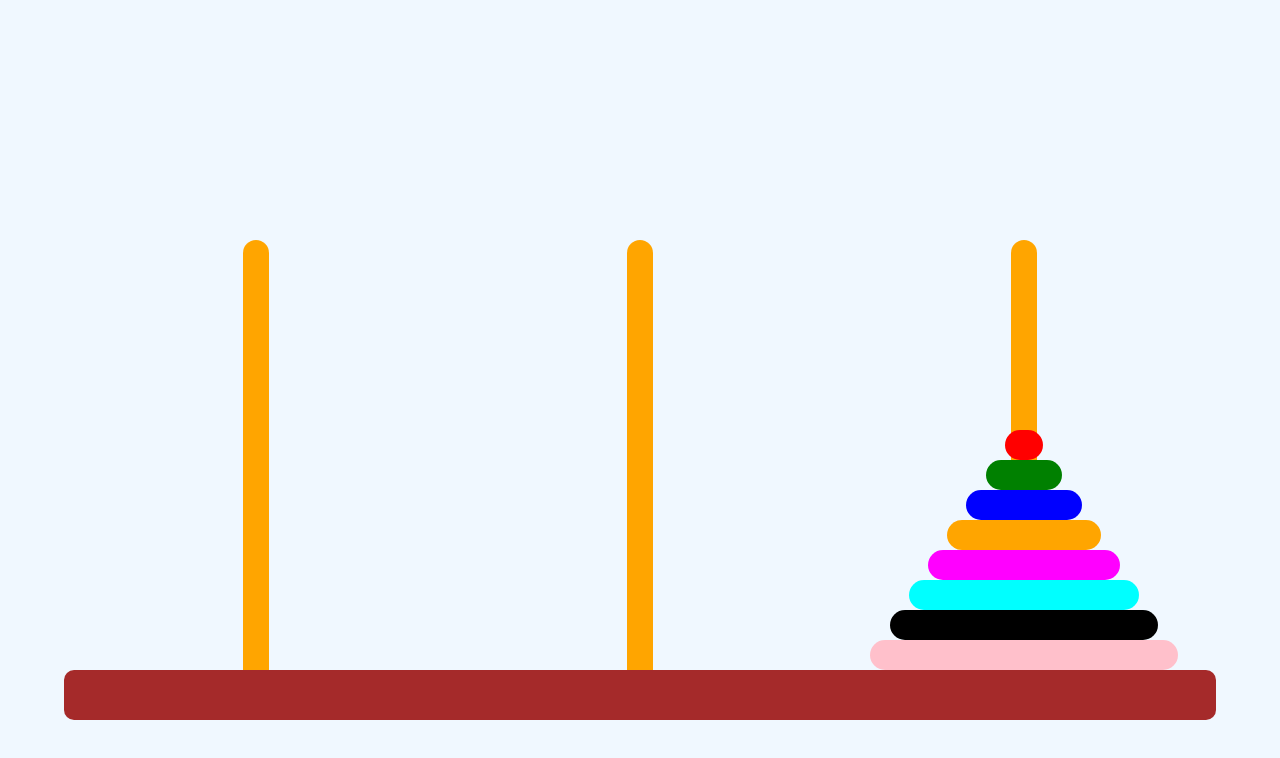
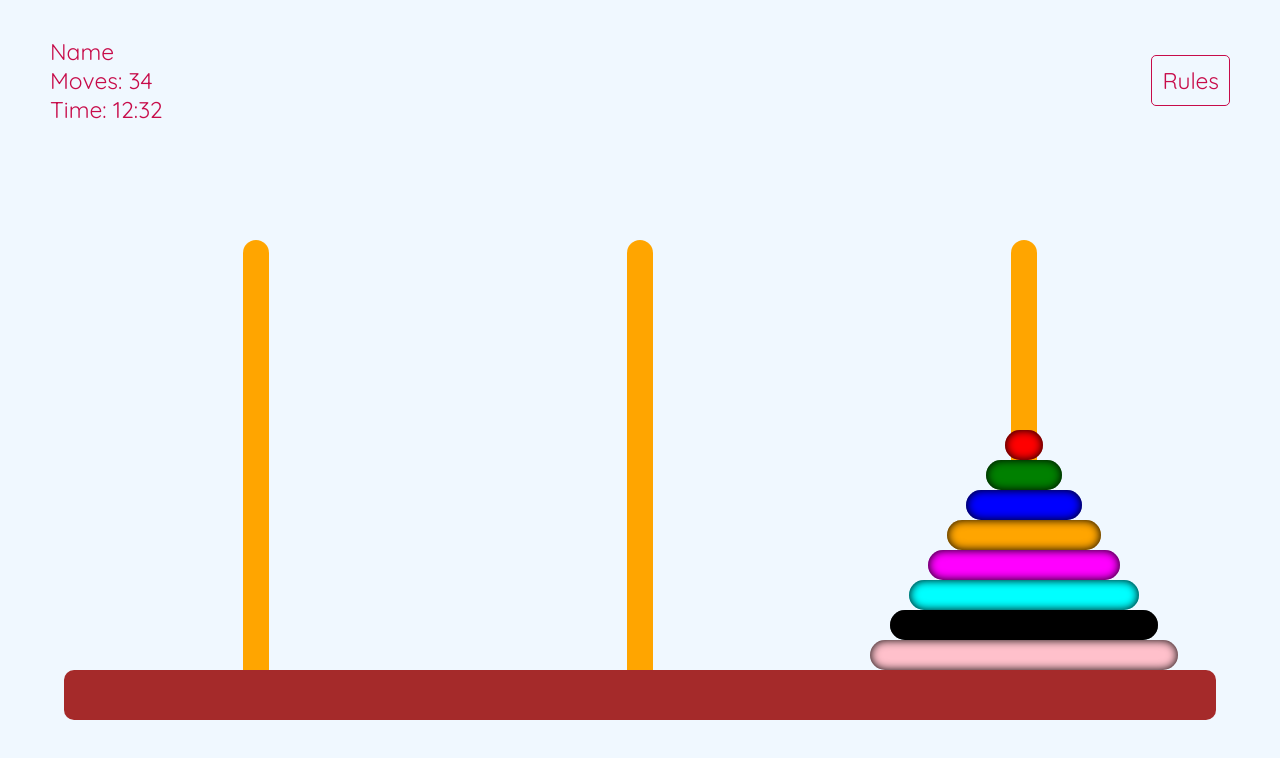
Before and after one commit to Kozaa/Hanoi_Tower_App, a Vue app: page / in a window 1280 px wide. Shown: the top 758 px of the page. Built offline with nearby package versions, Linux system fonts and the light colour scheme.

Commit message:
basic top display

```diff
--- a/public/index.html
+++ b/public/index.html
@@ -6,6 +6,7 @@
     <meta name="viewport" content="width=device-width,initial-scale=1.0">
     <link rel="icon" href="<%= BASE_URL %>favicon.ico">
     <title><%= htmlWebpackPlugin.options.title %></title>
+    <link href="https://fonts.googleapis.com/css2?family=Quicksand:wght@300;400;500&display=swap" rel="stylesheet">
   </head>
   <body>
     <noscript>
--- a/src/App.vue
+++ b/src/App.vue
@@ -1,5 +1,6 @@
 <template>
   <div id="app">
+    <InfoDisplay />
     <div class='slotsWrapper'>
         <RingSlot :rings='slot0'/>
 
@@ -19,12 +20,13 @@
 
 <script>
 import RingSlot from './components/RingSlot.vue';
-
+import InfoDisplay from './components/InfoDisplay.vue';
 
 export default {
   name: 'App',
   components: {
     RingSlot,
+    InfoDisplay,
   },
   data() {
     return {
@@ -88,17 +90,12 @@ export default {
     methods: {
         handleSlotClick: function(ev) {
 
-
         let slotClicked = `slot${ev.target.id}`
-
-
-
-
 
             if(this.selected) {
               if(this[slotClicked].includes(this.selected)) {
-                this.selected = null;
 
+                  this.selected = null;
                   this[slotClicked][0].selected = false;
                   this.previousClick = slotClicked;
 
@@ -106,35 +103,29 @@ export default {
                     if(this[slotClicked][0]) {
                       if(this[slotClicked][0].id > this.selected.id) {
 
-                        this[slotClicked].unshift(this.selected)
-                        this[slotClicked][0].selected = false
-                        this[this.previousClick].shift()
-                        this.selected = null
-                        this.previousClick = slotClicked;
+                        this.handleRingTransfer(slotClicked);
 
-                      } else alert('sorry, illegal move')
-                  } else {
-                        this[slotClicked].unshift(this.selected)
-                        console.log(this[slotClicked])
-                        this[slotClicked][0].selected = false
-                        this[this.previousClick].shift()
-                        this.selected = null
-                        this.previousClick = slotClicked;
-                  }
-                    }
-
+                      } else alert('sorry, illegal move');
+                  } else this.handleRingTransfer(slotClicked);
+              }
             }
             else {
+
               if(this[slotClicked].length === 0) return
+
                 this.selected = this[slotClicked][0];
-
                 this[slotClicked][0].selected = true;
                 this.previousClick = slotClicked;
             }
-
-                             console.log(slotClicked, this.selected)
-        }
+        },
+        handleRingTransfer(slotClicked) {
+          this[slotClicked].unshift(this.selected);
+          this[slotClicked][0].selected = false;
+          this[this.previousClick].shift();
+          this.selected = null;
+          this.previousClick = slotClicked;
     },
+  },
 }
 </script>
 
@@ -148,10 +139,15 @@ export default {
     margin: 0;
     padding: 0;
     background-color: aliceblue;
+
+    font-size: calc(1vw + 1vh + 2px);
+
   }
 
-  #app {
-    background-color: blue;
+  body, button, input {
+    font-family: 'Quicksand', sans-serif;
+    font-weight: 400;
+    color: rgb(199, 12, 74);
   }
 
   .slotsWrapper {
@@ -179,6 +175,7 @@ export default {
 
     background-color: brown;
     border-radius: 10px;
+
   }
 
   .handleClickWrapper {
--- /dev/null
+++ b/src/components/Button.vue
@@ -0,0 +1,32 @@
+<template>
+  <button class='button'>
+      {{ type }}
+  </button>
+</template>
+
+<script>
+export default {
+    name: 'Button',
+    props: {
+        type: {
+            required: true,
+        }
+    }
+}
+</script>
+
+<style>
+    .button {
+        max-height: 10vh;
+
+        color: inherit;
+        font-family: inherit;
+        font-weight: inherit;
+        background: none;
+        border: none;
+        border: 1px solid rgb(199, 12, 74);
+        border-radius: 5px;
+        padding: 10px;
+        font-size: 1em;
+    }
+</style>
--- /dev/null
+++ b/src/components/InfoDisplay.vue
@@ -0,0 +1,41 @@
+<template>
+    <div class='displayWrapper'>
+        <div>
+            <div>
+                Name <br>
+                Moves: 34 <br>
+                Time: 12:32
+            </div>
+        </div>
+        <Button type='Rules' />
+    </div>
+</template>
+
+<script>
+import Button from './Button.vue';
+
+export default {
+    name: 'InfoDisplay',
+    components: {
+        Button,
+    }
+
+}
+</script>
+
+<style scoped>
+    .displayWrapper {
+        width: 100%;
+        height: 20vh;
+
+        position: fixed;
+        padding: 0 50px;
+
+
+        display: flex;
+        justify-content: space-between;
+        align-items: center;
+    }
+
+
+</style>
--- a/src/components/Ring.vue
+++ b/src/components/Ring.vue
@@ -14,11 +14,12 @@ export default {
         height: 30px;
         border-radius: 15px;
         transition: transform .15s ease-in;
+        box-shadow: inset 0 0 10px #000000;
     }
 
     .selected {
 
-        transform: translateY(-30vh);
+       transform: translateY(-30vh);
     }
 
 </style>
--- a/src/components/RingSlot.vue
+++ b/src/components/RingSlot.vue
@@ -45,6 +45,7 @@ export default {
         align-items: center;
         background-color: orange;
 
+
         position: relative;
     }
 
```
